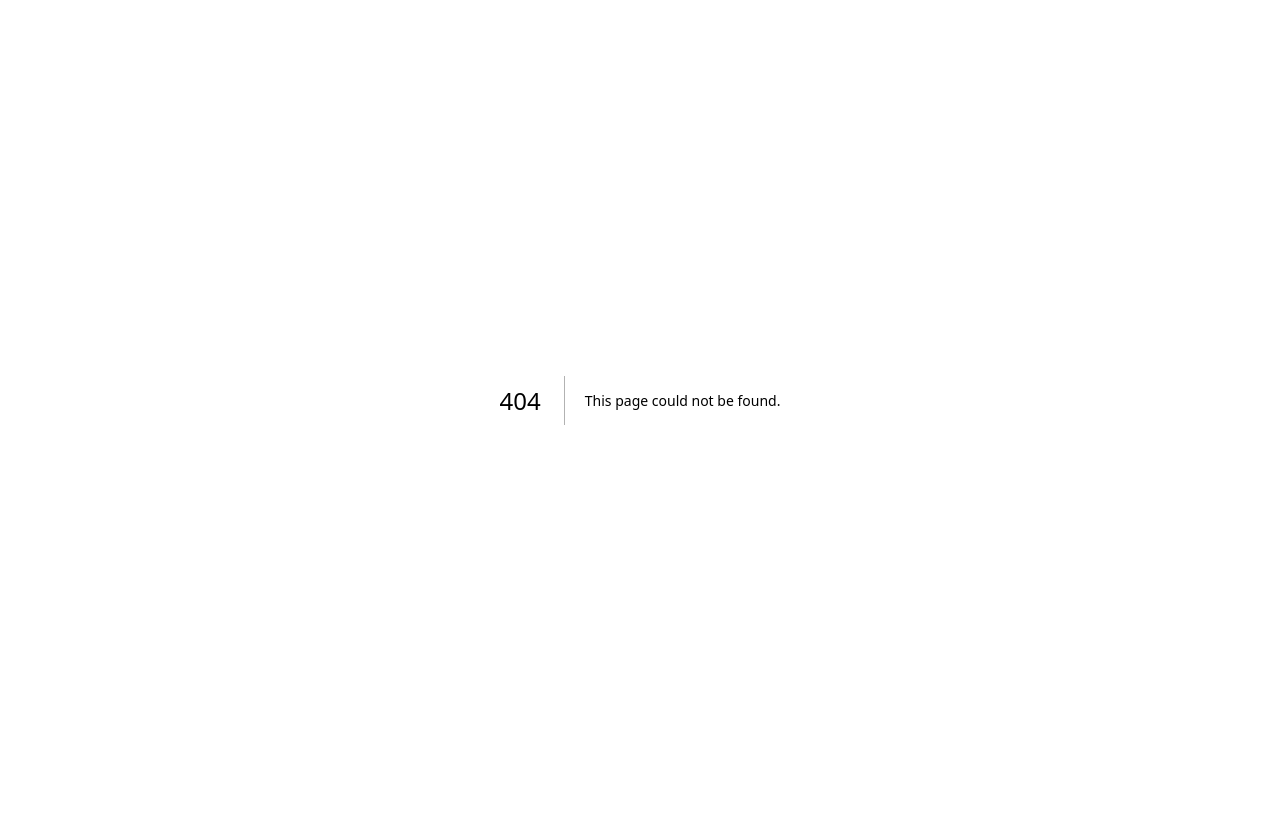
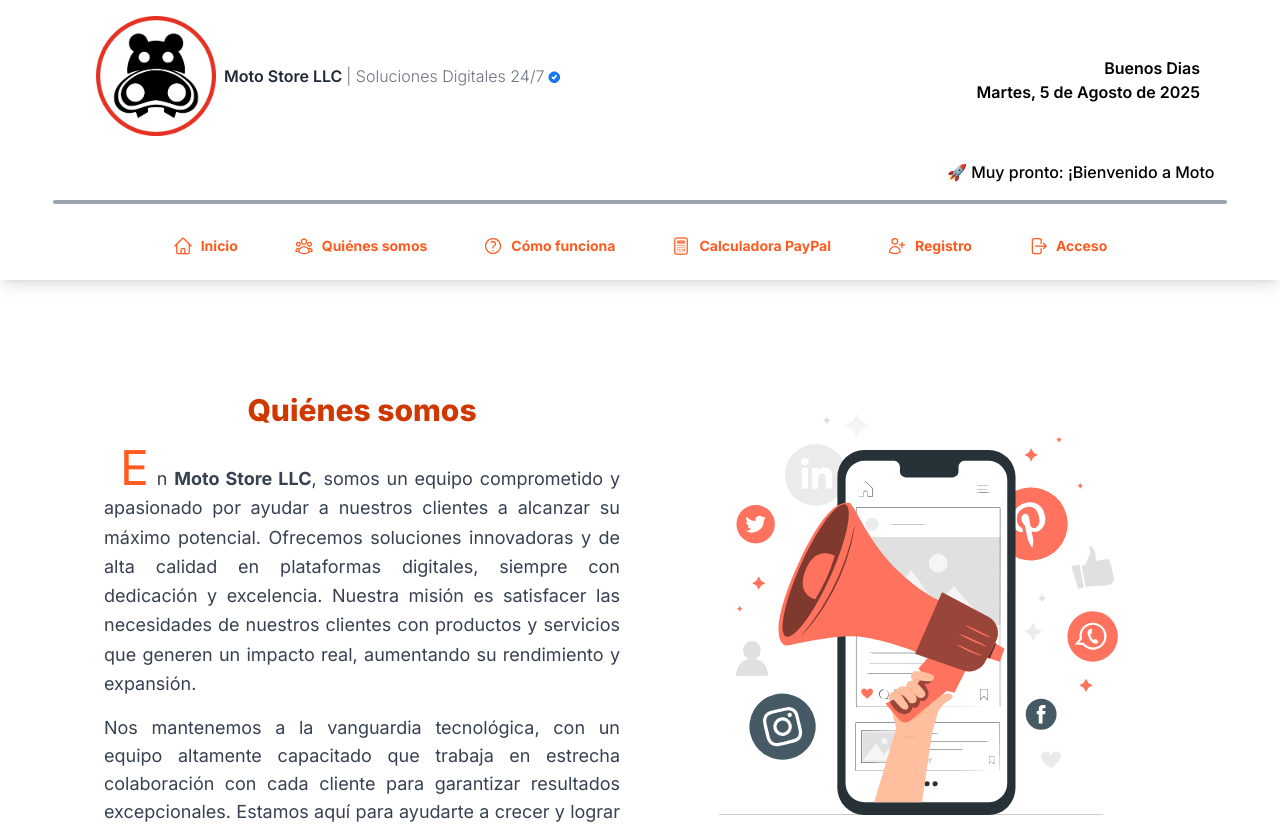
Before and after one commit to Motostore/motostore2.0, a Next.js app: page /QuienesSomos in a window 1280 px wide. Before the commit this address had no page. Shown: the top 824 px of the page. Before the commit the page ends 800 px from the top, so only its background shows below. Built offline with nearby package versions, Linux system fonts and the light colour scheme; no server answers; a web font is replaced by a local one.

Commit message:
feat: Actualizado el título de la pestaña de /QuienesSomos a nombre completo de la empresa

```diff
--- a/src/app/about/page.tsx
+++ b/src/app/QuienesSomos/page.tsx
@@ -1,12 +1,12 @@
-// src/app/about/page.tsx
+// src/app/QuienesSomos/page.tsx
 
 import Image from "next/image";
-import { Metadata } from 'next'; // <--- ¡IMPORTA Metadata aquí!
+import { Metadata } from 'next';
 
 // Define la metadata para esta página específica
 export const metadata: Metadata = {
-  title: 'Quiénes somos', // <-- ¡ESTO ESTABLECE EL TÍTULO DE LA PESTAÑA!
-  description: 'Conoce a Moto Store LLC, nuestro compromiso, misión y visión en soluciones digitales 24/7.', // Opcional: añade una descripción para SEO
+  title: 'Moto Store LLC | Soluciones Digitales 24/7', // <-- ¡CAMBIADO AQUÍ PARA EL TÍTULO DE LA PESTAÑA!
+  description: 'Conoce a Moto Store LLC, nuestro compromiso, misión y visión en soluciones digitales 24/7.',
 };
 
 export default function Page() {
@@ -15,7 +15,7 @@ export default function Page() {
       <div className={`grid grid-cols-1 md:grid-cols-2 gap-10 py-8`}>
 
         <div className="order-1 py-4">
-          {/* Este h2 estaba vacío en tu código original, si es un título principal debería ir aquí */}
+          {/* ESTE ES EL TÍTULO VISIBLE DENTRO DE LA PÁGINA */}
           <h2 className="text-3xl font-extrabold mb-4 text-center text-orange-600">Quiénes somos</h2>
           <p className="text-lg leading-relaxed text-justify first-letter:text-5xl first-letter:text-orange-500 first-letter:pr-2 first-letter:pl-4">
             En <strong>Moto Store LLC</strong>, somos un equipo comprometido y apasionado por ayudar a nuestros clientes a alcanzar su máximo potencial. Ofrecemos soluciones innovadoras y de alta calidad en plataformas digitales, siempre con dedicación y excelencia. Nuestra misión es satisfacer las necesidades de nuestros clientes con productos y servicios que generen un impacto real, aumentando su rendimiento y expansión.
--- a/src/app/ui/dashboard/sidenav.tsx
+++ b/src/app/ui/dashboard/sidenav.tsx
@@ -2,7 +2,7 @@
 
 'use client';
 import Link from 'next/link';
-import MotostoreLogo from '../motostore-logo'; // Asumo que MotostoreLogo está un nivel arriba de ui/dashboard
+import MotostoreLogo from '../motostore-logo';
 import NavLinksDashboard from './nav-links-dashboard';
 import { useRouter } from 'next/navigation';
 
@@ -21,9 +21,8 @@ export default function SideNav() {
         className="mb-2 flex items-center justify-center rounded-md bg-white p-4"
         href="/"
       >
-        <div className="text-black flex flex-col items-center"> {/* CAMBIADO: text-black y flex-col para alinear logo y texto */}
-          <MotostoreLogo className="w-8 h-8 mb-2" /> {/* Agregué clases para el tamaño del logo y un pequeño margen */}
-          {/* ¡¡¡AÑADIENDO EL TEXTO DEL ENCABEZADO AQUÍ!!! */}
+        <div className="text-black flex flex-col items-center">
+          <MotostoreLogo className="w-8 h-8 mb-2" />
           <h1 className="text-xl font-bold text-gray-800 text-center">
             Moto Store LLC
           </h1>
@@ -35,7 +34,6 @@ export default function SideNav() {
       <div className="flex grow flex-row overflow-x-scroll md:overflow-x-hidden justify-between space-x-2 md:flex-col md:space-x-0 md:space-y-1 bg-gray-200">
         <NavLinksDashboard />
         <div className="hidden h-auto w-full grow rounded-md bg-white md:block"></div>
-        {/* Agregado un botón de Cerrar sesión por si lo necesitas, ya que la función logout existe */}
         <button
           onClick={logout}
           className="flex h-[48px] grow items-center justify-center gap-2 rounded-md bg-gray-50 p-3 text-sm font-medium hover:bg-sky-100 hover:text-blue-600 md:flex-none md:justify-start md:p-2 md:px-3 mt-auto"
```
Also changed, not shown: src/app/QuienesSomos/layout.tsx (renamed from src/app/about/layout.tsx).
